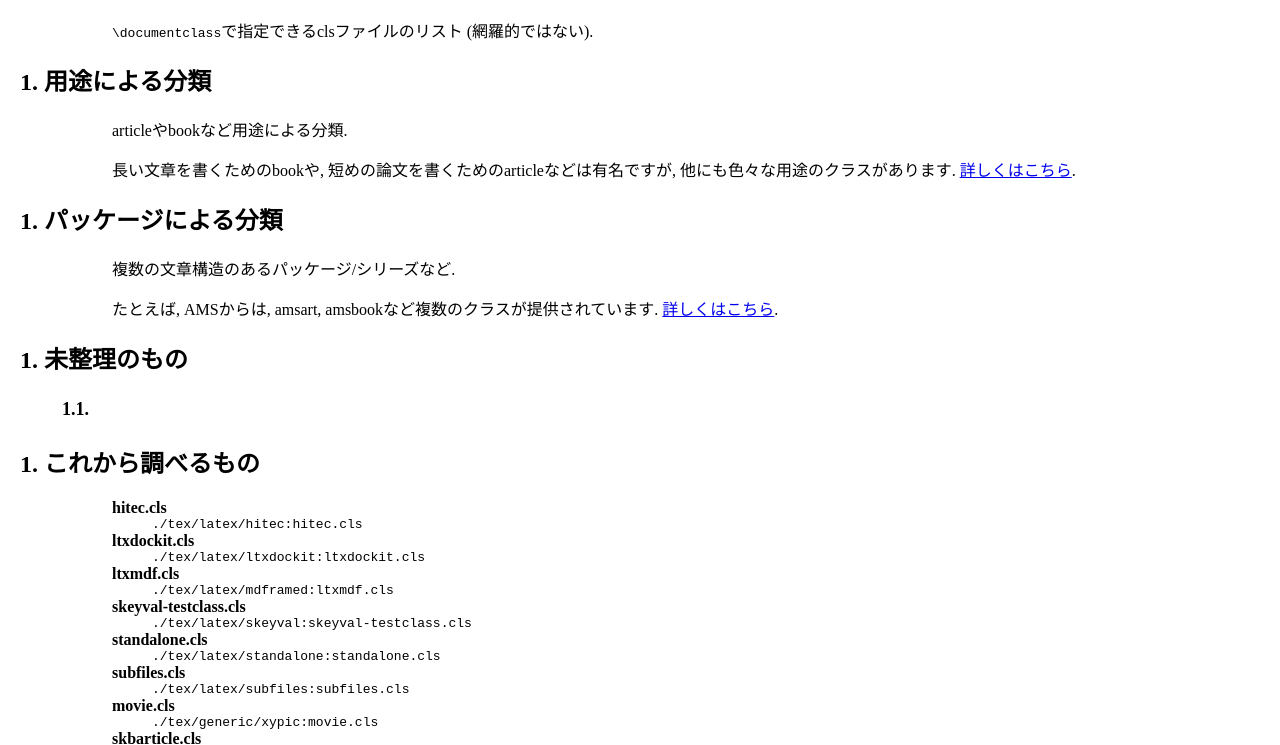
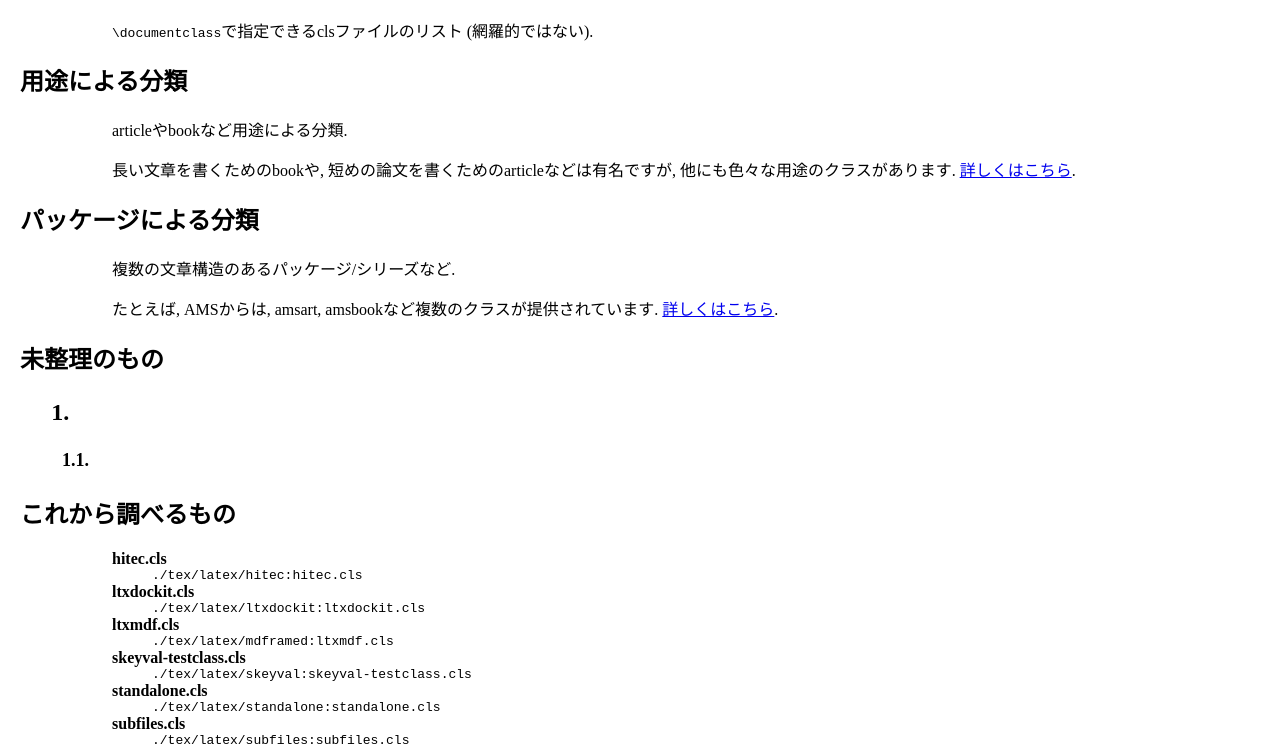
Before and after one commit to a175/latexclassfiles, a plain HTML site: page docs/index.html in a window 1280 px wide. Shown: the part 57-802 px from the top of the page. Drawn offline with Linux system fonts and the light colour scheme.

Commit message:
numbering

```diff
--- a/docs/list.css
+++ b/docs/list.css
@@ -17,7 +17,7 @@ h6 {
   counter-reset: h7;
 }
 
-h2::before {
+h3::before {
   counter-increment: h3;
   content:  counter(h3) ". ";
 }
```
